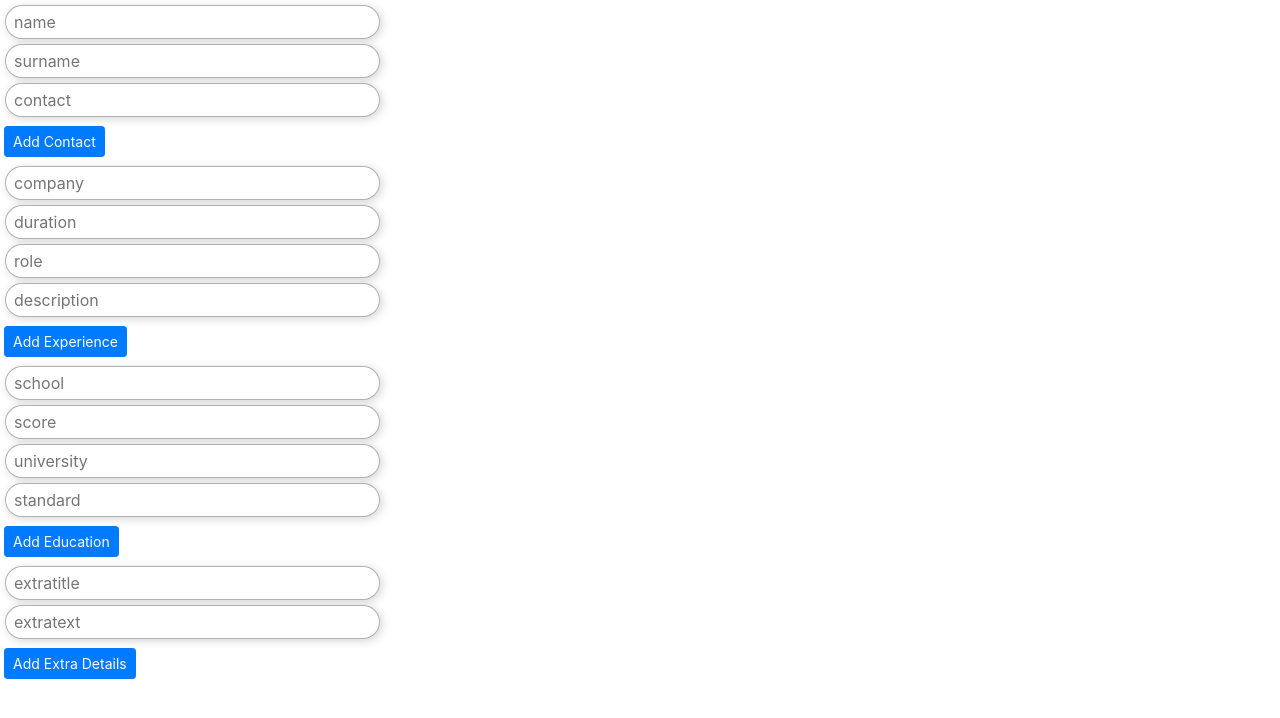
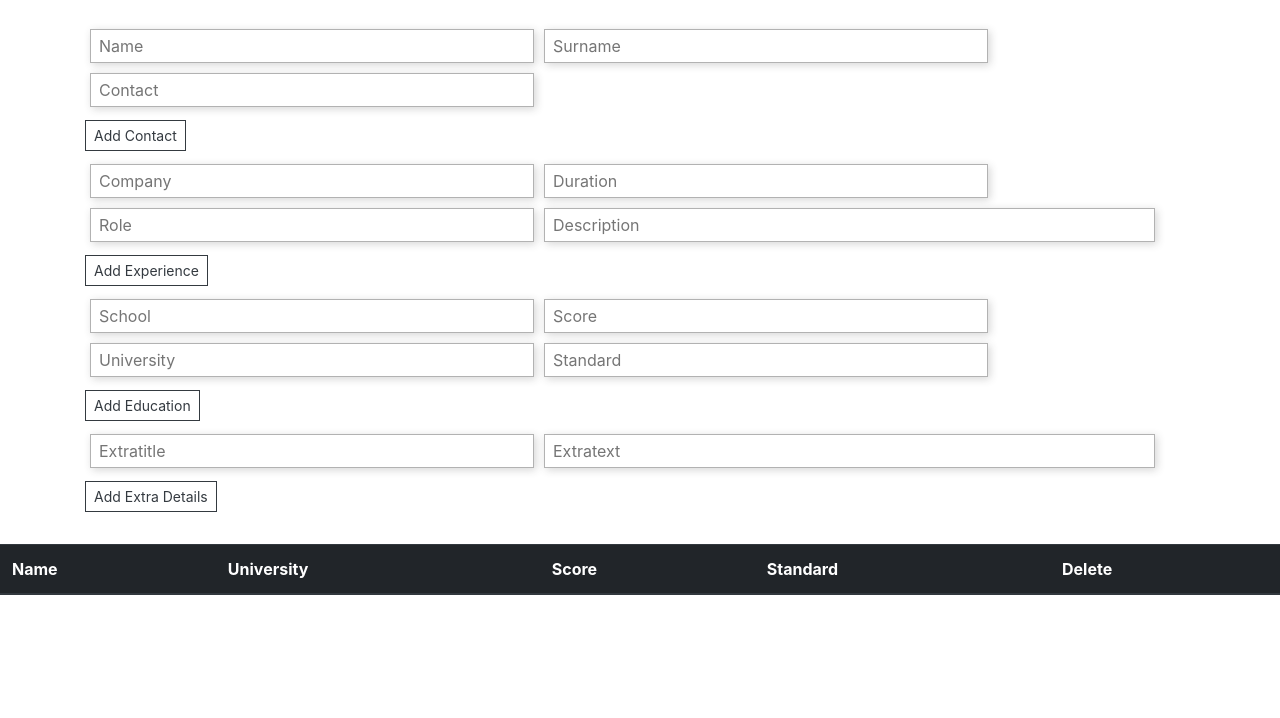
Before and after one commit to jyash97/Resume-Builder, a React (Create React App) app: page / in a window 1280 px wide. Shown: the top 718 px of the page. Built offline with nearby package versions, Linux system fonts and the light colour scheme.

Commit message:
Preview Component and Styling

```diff
--- a/public/index.html
+++ b/public/index.html
@@ -14,6 +14,7 @@
       You need to enable JavaScript to run this app.
     </noscript>
     <div id="root"></div>
+    <div id="modal"></div>
     <!--
       This HTML file is a template.
       If you open it directly in the browser, you will see an empty page.
--- a/src/App.js
+++ b/src/App.js
@@ -2,7 +2,7 @@ import React from 'react';
 import {uniqueId} from 'lodash';
 
 import Input from './Input' ;
-
+import Preview from './Preview';
 import './styles.css'
 
 class App extends React.Component {
@@ -32,6 +32,7 @@ class App extends React.Component {
     this.handleEducation=this.handleEducation.bind(this);
     this.handleClick=this.handleClick.bind(this);
     this.handleExtra=this.handleExtra.bind(this);
+    this.handleGeneralDelete = this.handleGeneralDelete.bind(this);
   }
 
   handleDelete(data){
@@ -101,51 +102,21 @@ class App extends React.Component {
 
   render() {
     return (
-      <React.Fragment>
+      <div className='container py-4'>
         <div className='row'>
           <div className="col">
-            <input type="text" placeholder='name' name='name' value={this.state.name} onChange={this.handleChange}/>
-            <input type="text" placeholder='surname' name='surname' value={this.state.surname} onChange={this.handleChange}/>
+            <div className='name'>
+              <input type="text" className='d-inline text-capitalize' placeholder='name' name='name' value={this.state.name} onChange={this.handleChange}/>
+              <input type="text" className='d-inline text-capitalize' placeholder='surname' name='surname' value={this.state.surname} onChange={this.handleChange}/>
+            </div>
             <Input names={['contact']} section='Contact' handleChange={this.handleChange} handleClick={this.handleClick}/>
             <Input names={['company','duration','role','description']} section='Experience' handleChange={this.handleChange} handleClick={this.handleExperience} />
             <Input names={['school','score','university','standard']} section='Education' handleChange={this.handleChange} handleClick={this.handleEducation} />
             <Input names={['extratitle','extratext']} section='Extra Details' handleChange={this.handleChange} handleClick={this.handleExtra} />
           </div>
-          <div className="col">
-            <h5 className='text-capitalize text-muted'>{this.state.name} {this.state.surname}</h5>
-            {this.state.details.map((data,index)=>(
-              <div key={index} className='d-inline'>
-                <p className='d-inline p-1 bg-light  text-danger'>{data}</p>
-                <button className='btn btn-sm btn-danger p-1 rounded-0 d-inline' onClick={()=>this.handleDelete(data)}>X</button>
-              </div>
-            ))}
-            {this.state.experience.map(data=>(
-              <div key={data.id} className='d-inline'>
-                <p className='text-danger'>{data.name}(<span className='text-muted'>{data.duration}</span>)</p>
-                <p className='text-danger'>{data.role}</p>
-                <p className='text-danger'>{data.description}</p>
-                <button className='btn btn-sm btn-danger p-1 rounded-0 d-inline' onClick={()=>this.handleGeneralDelete('experience',data.id)}>Remove Experience</button>
-              </div>
-            ))}
-            {this.state.education.map(data=>(
-              <div key={data.id} className='d-inline'>
-                <p className='text-danger'>{data.name}(<span className='text-muted'>{data.score}</span>)</p>
-                <p className='text-danger'>{data.university}</p>
-                <p className='text-danger'>{data.standard}</p>
-                <button className='btn btn-sm btn-danger p-1 rounded-0 d-inline' onClick={()=>this.handleGeneralDelete('education',data.id)}>Remove Education</button>
-              </div>
-            ))}
-            {this.state.extradetails.map(data=>(
-              <div key={data.id} className='d-inline'>
-                <p className='text-danger'>{data.title}</p>
-                {data.description.map(data => <button key={data} className='btn btn-sm btn-info'>{data}</button>)}
-                <button className='btn btn-sm btn-danger p-1 rounded-0 d-inline' onClick={()=>this.handleGeneralDelete('extradetails',data.id)}>Remove {data.title}</button>
-              </div>
-            ))}
-          </div>
         </div>
-
-      </React.Fragment>
+        <Preview handleGeneralDelete={this.handleGeneralDelete} education={this.state.education} />
+      </div>
     );
   }
 }
--- a/src/Input.jsx
+++ b/src/Input.jsx
@@ -6,10 +6,14 @@ class Input extends React.Component{
       <React.Fragment>
         {
           this.props.names.map(
-            data => <input key={data} type="text" placeholder={data} name={data} value={this.props[data]} onChange={this.props.handleChange}/>
+            data => {
+              if(data === 'description' || data === 'extratext')
+                return <input className='d-inline text-capitalize' style={{width:'55%'}} key={data} type='text' placeholder={data} name={data} value={this.props[data]} onChange={this.props.handleChange}/>
+              return <input className='d-inline text-capitalize' key={data} type="text" placeholder={data} name={data} value={this.props[data]} onChange={this.props.handleChange}/>
+            }
           )
         }
-        <button className='btn btn-primary btn-sm m-1' onClick={this.props.handleClick}>Add {this.props.section}</button>
+        <button className='btn btn-outline-dark btn-sm my-2 d-block rounded-0' onClick={this.props.handleClick}>Add {this.props.section}</button>
       </React.Fragment>
     )
   }
--- /dev/null
+++ b/src/Preview.jsx
@@ -0,0 +1,51 @@
+/* <div className="col">
+  <h5 className='text-capitalize text-muted'>{this.state.name} {this.state.surname}</h5>
+  {this.state.details.map((data,index)=>(
+    <div key={index} className='d-inline'>
+      <p className='d-inline p-1 bg-light  text-danger'>{data}</p>
+      <button className='btn btn-sm btn-danger p-1 rounded-0 d-inline' onClick={()=>this.handleDelete(data)}>X</button>
+    </div>
+  ))}
+  {this.state.experience.map(data=>(
+    <div key={data.id} className='d-inline'>
+      <p className='text-danger'>{data.name}(<span className='text-muted'>{data.duration}</span>)</p>
+      <p className='text-danger'>{data.role}</p>
+      <p className='text-danger'>{data.description}</p>
+      <button className='btn btn-sm btn-danger p-1 rounded-0 d-inline' onClick={()=>this.handleGeneralDelete('experience',data.id)}>Remove Experience</button>
+    </div>
+  ))}
+  {this.state.education.map(data=>(
+    <div key={data.id} className='d-inline'>
+      <p className='text-danger'>{data.name}(<span className='text-muted'>{data.score}</span>)</p>
+      <p className='text-danger'>{data.university}</p>
+      <p className='text-danger'>{data.standard}</p>
+      <button className='btn btn-sm btn-danger p-1 rounded-0 d-inline' onClick={()=>this.handleGeneralDelete('education',data.id)}>Remove Education</button>
+    </div>
+  ))}
+  {this.state.extradetails.map(data=>(
+    <div key={data.id} className='d-inline'>
+      <p className='text-danger'>{data.title}</p>
+      {data.description.map(data => <button key={data} className='btn btn-sm btn-info'>{data}</button>)}
+      <button className='btn btn-sm btn-danger p-1 rounded-0 d-inline' onClick={()=>this.handleGeneralDelete('extradetails',data.id)}>Remove {data.title}</button>
+    </div>
+  ))}
+</div> */
+
+import React from 'react';
+import ReactDOM from 'react-dom';
+
+import Table from './Table';
+
+export class PreviewContainer extends React.Component{
+  render(){
+    return(
+      <React.Fragment>
+        <Table title='Education' entries={['name','university','score','standard','delete']} handleDelete={this.props.handleGeneralDelete} data={this.props.education} />
+      </React.Fragment>
+    )
+  }
+}
+
+const Preview =(props) => ReactDOM.createPortal(<PreviewContainer {...props} />,document.getElementById('modal'));
+
+export default Preview;
--- /dev/null
+++ b/src/Table.jsx
@@ -0,0 +1,41 @@
+import React from 'react';
+
+class Table extends React.Component{
+  render(){
+    return(
+      <table className="table table-striped table-hover table-light">
+        <thead className='thead-dark'>
+          <tr>
+            {
+              this.props.entries.map(
+                data => <th key={data} className='text-capitalize'>{data}</th>
+              )
+            }
+          </tr>
+        </thead>
+        <tbody>
+          {
+            this.props.data.map(
+              (data,index) => (
+                <tr key={index}>
+                  {
+                    this.props.entries.map(
+                      name => {
+                        if(name === 'delete'){
+                          return <td key={name}><button className='btn btn-sm btn-danger p-1 rounded-0 d-inline' onClick={()=>this.props.handleDelete('education',this.props.data[index]['id'])}>Remove {this.props.title}</button></td>
+                        }
+                        return <td key={name} className='text-capitalize'>{this.props.data[index][name]}</td>
+                      }
+                    )
+                  }
+                </tr>
+              )
+            )
+          }
+        </tbody>
+      </table>
+    )
+  }
+}
+
+export default Table;
--- a/src/styles.css
+++ b/src/styles.css
@@ -1,23 +1,25 @@
 input{
   display: block;
   margin: 5px;
-  width: 60%;
+  width: 40%;
   padding: 4px 8px;
   border: 1px solid rgba(0,0,0,0.3);
   box-shadow: 2px 2px 8px rgba(51, 51, 51, 0.2);
-  border-radius: 25px;
   transition: all ease .2s;
 }
 
 input:hover{
-  width: 65%;
   border-color: rgba(0,0,0,.4);
   box-shadow: 2.5px 2.5px 9px rgba(51, 51, 51, 0.25);
 }
 
 input:focus{
-  width: 70%;
   outline: none;
   border-color: rgba(0,0,0,.5);
   box-shadow: 3px 3px 10px rgba(51, 51, 51, 0.3);
 }
+
+.name input{
+  width: 40%;
+  margin: 5px;
+}
```
